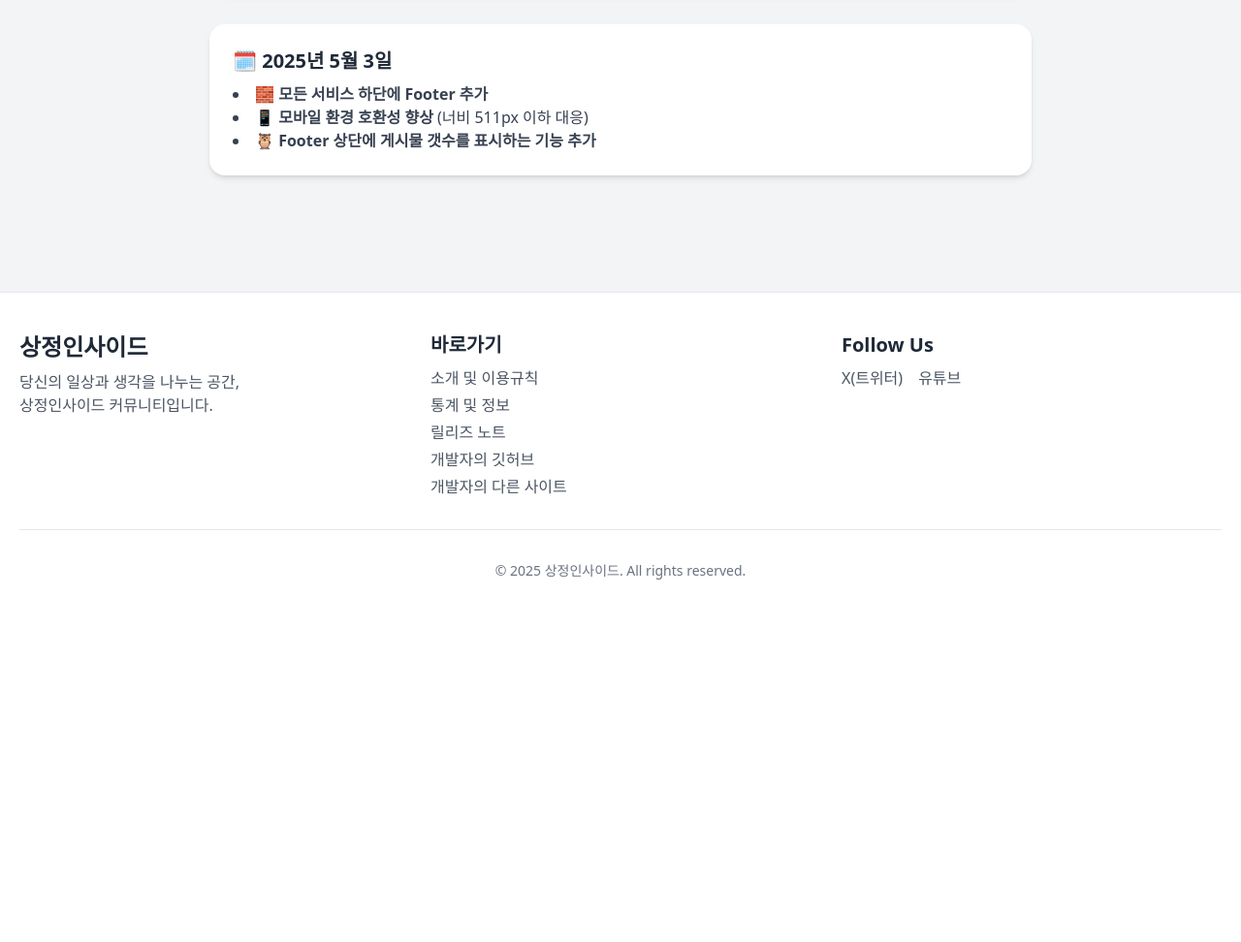
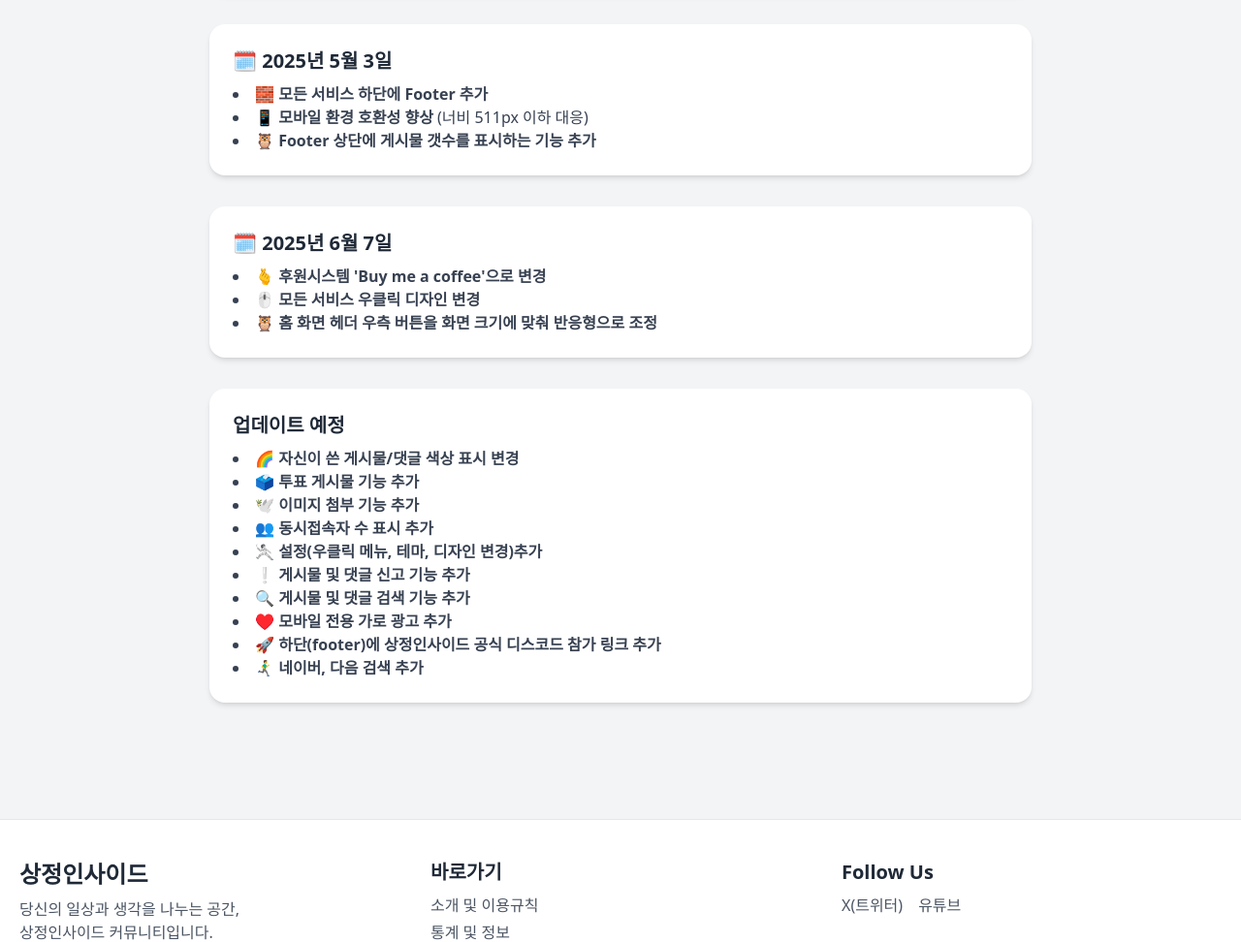
Before and after one commit to Anion15/web-Community, a Flask app: page /release-notes in a window 1280 px wide. Shown: the part 899-1871 px from the top of the page at 97% size. Before the commit the page ends 1497 px from the top, so only its background shows below. Run offline with Flask 3, Linux system fonts and the light colour scheme; parts of the project's set-up code (start-up, migrations or seed data) failed here and were passed over; some libraries are stand-ins or nearby versions.

Commit message:
Update release-notes.html

```diff
--- a/templates/release-notes.html
+++ b/templates/release-notes.html
@@ -56,6 +56,117 @@
     </div>
   </header>
   <body class="bg-gray-100 dark:bg-darkbg text-gray-800 dark:text-gray-100 transition-all">
+    <style>
+      @keyframes fadeInSlide {
+        from { opacity: 0; transform: translateY(-10px); }
+        to { opacity: 1; transform: translateY(0); }
+      }
+
+
+      .list-group {
+        display: flex;
+        flex-direction: column;
+        padding-left: 0;
+        margin-bottom: 0;
+        border-radius: 0.375rem;
+        overflow: hidden;
+      }
+
+      .list-group-item {
+        position: relative;
+        display: block;
+        padding: 0.75rem 1.25rem;
+        background-color: #fff;
+        border: 1px solid rgba(0, 0, 0, 0.125);
+        color: #212529;
+        text-decoration: none;
+        transition: background-color 0.15s ease-in-out, transform 0.2s ease;
+      }
+
+      .list-group-item + .list-group-item {
+        border-top: none;
+      }
+
+      .list-group-item:hover {
+        z-index: 1;
+        background-color: #f8f9fa;
+        font-weight: bold;
+        transform: scale(1.01);
+      }
+
+      .list-group-item:active {
+        background-color: #e9ecef;
+      }
+
+      #popMenu {
+        position: absolute;
+        display: none;
+        width: 280px;
+        box-shadow: 0 10px 30px rgba(0, 0, 0, 0.25);
+        border-radius: 0.5rem;
+        z-index: 99999;
+        backdrop-filter: blur(10px);
+        background: rgba(255, 255, 255, 0.15);
+        overflow: hidden;
+        animation: fadeInSlide 0.3s ease forwards;
+      }
+    </style>
+    </head>
+
+    <div id="popMenu" class="list-group">
+    <a href="/" class="list-group-item list-group-item-action">🏠 홈으로 가기</a>
+    <a href="/info" class="list-group-item list-group-item-action">📘 소개 및 이용규칙</a>
+    <a href="/history" class="list-group-item list-group-item-action">📊 통계 및 정보</a>
+    <a href="https://buymeacoffee.com/sjinside" class="list-group-item list-group-item-action">☕ 후원하기</a>
+    </div>
+
+    <script>
+    const popMenu = document.getElementById('popMenu');
+
+    document.addEventListener('contextmenu', e => {
+      e.preventDefault();
+
+      // 1. 잠깐 보여줘서 크기 측정
+      popMenu.style.display = 'block';
+      popMenu.style.visibility = 'hidden';
+
+      const menuWidth = popMenu.offsetWidth;
+      const menuHeight = popMenu.offsetHeight;
+
+      // 2. 마우스 좌표 + 위치 조정
+      let left = e.pageX + 5;
+      let top = e.pageY + 5;
+
+      const maxLeft = window.scrollX + window.innerWidth - menuWidth - 10;
+      const maxTop = window.scrollY + window.innerHeight - menuHeight - 10;
+
+      if (left > maxLeft) left = maxLeft;
+      if (top > maxTop) top = maxTop;
+
+      popMenu.style.left = `${left}px`;
+      popMenu.style.top = `${top}px`;
+
+      // 3. 진짜 보여줌
+      popMenu.style.visibility = 'visible';
+      popMenu.style.animation = 'none';
+      void popMenu.offsetHeight; // 리플로우
+      popMenu.style.animation = 'fadeInSlide 0.3s ease forwards';
+    });
+
+    document.addEventListener('click', e => {
+      if (!popMenu.contains(e.target)) {
+        popMenu.style.display = 'none';
+      }
+    });
+
+    window.addEventListener('resize', () => {
+      popMenu.style.display = 'none';
+    });
+
+    window.addEventListener('scroll', () => {
+      popMenu.style.display = 'none';
+    });
+    </script>
 
     <div class="max-w-4xl mx-auto px-6 py-12">
       <h1 class="text-4xl font-bold text-center mb-10 text-primary">📦 상정인사이드 릴리즈 노트</h1>
@@ -102,6 +213,31 @@
             <li>🦉 <strong>Footer 상단에 게시물 갯수를 표시하는 기능 추가</strong></li>
           </ul>
         </div>
+
+        <div class="bg-white dark:bg-gray-800 shadow-md rounded-2xl p-6">
+          <h2 class="text-xl font-semibold mb-2">🗓️ 2025년 6월 7일</h2>
+          <ul class="list-disc list-inside text-gray-700 dark:text-gray-300">
+            <li>🫰 <strong>후원시스템 'Buy me a coffee'으로 변경</strong></li>
+            <li>🖱️ <strong>모든 서비스 우클릭 디자인 변경</strong></li>
+            <li>🦉 <strong>홈 화면 헤더 우측 버튼을 화면 크기에 맞춰 반응형으로 조정</strong></li>
+          </ul>
+        </div>
+
+        <div class="bg-white dark:bg-gray-800 shadow-md rounded-2xl p-6">
+          <h2 class="text-xl font-semibold mb-2">업데이트 예정</h2>
+          <ul class="list-disc list-inside text-gray-700 dark:text-gray-300">
+            <li>🌈 <strong>자신이 쓴 게시물/댓글 색상 표시 변경</strong></li>
+            <li>🗳️ <strong>투표 게시물 기능 추가</strong></li>
+            <li>🕊️ <strong>이미지 첨부 기능 추가</strong></li>
+            <li>👥 <strong>동시접속자 수 표시 추가</strong></li>
+            <li>🤺 <strong>설정(우클릭 메뉴, 테마, 디자인 변경)추가</strong></li>
+            <li>❕ <strong>게시물 및 댓글 신고 기능 추가</strong></li>
+            <li>🔍 <strong>게시물 및 댓글 검색 기능 추가</strong></li>
+            <li>♥️ <strong>모바일 전용 가로 광고 추가</strong></li>
+            <li>🚀 <strong>하단(footer)에 상정인사이드 공식 디스코드 참가 링크 추가</strong></li>
+            <li>🏃‍♂️‍➡️ <strong>네이버, 다음 검색 추가</strong></li>
+          </ul>
+        </div>
       </div>
     </div>
   </body>
```
